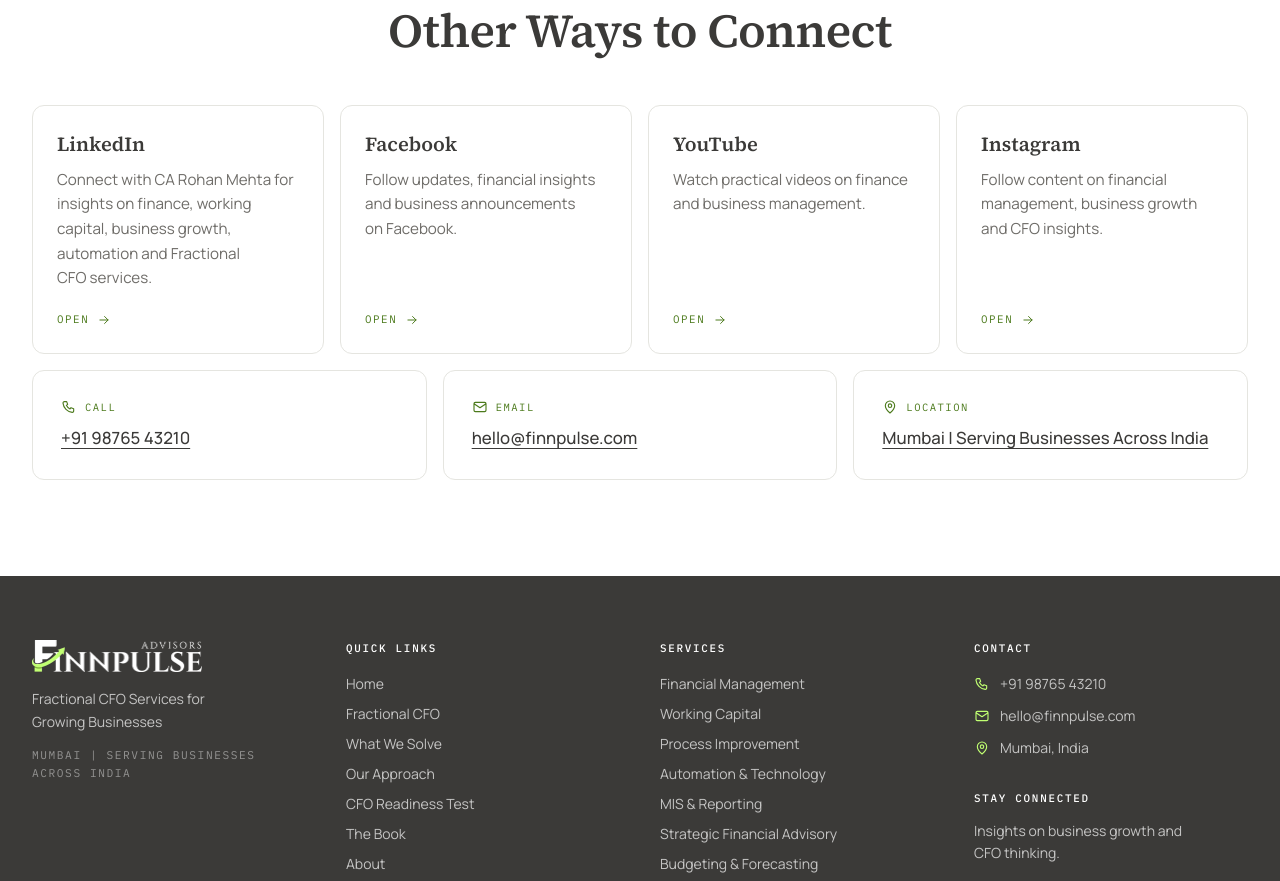
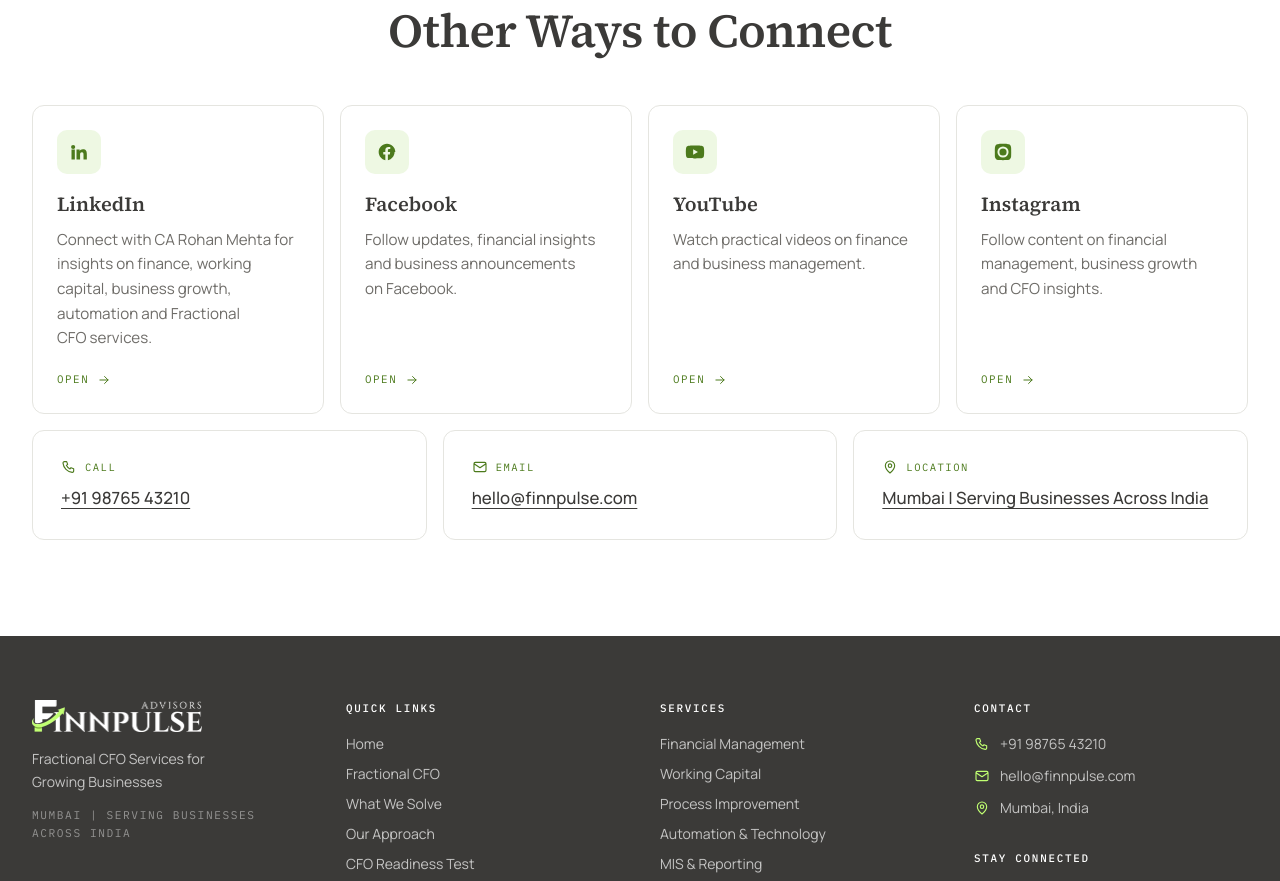
Before and after one commit to PROHIT-CoreTech/finnpulse-site, a Next.js app: page /contact in a window 1280 px wide. Shown: the part 2660-3541 px from the top of the page. Built offline with nearby package versions, Linux system fonts and the light colour scheme.

Commit message:
Add brand SVG icon badges to social cards on Contact page

```diff
--- a/src/app/contact/page.tsx
+++ b/src/app/contact/page.tsx
@@ -58,12 +58,16 @@
 
 const CONNECT = [
   { key: 'linkedin', label: 'LinkedIn', href: site.social.linkedin,
+    d: 'M4.98 3.5a2.5 2.5 0 1 1 0 5 2.5 2.5 0 0 1 0-5ZM3 9h4v12H3zM9 9h3.8v1.7h.05c.53-.95 1.83-1.95 3.77-1.95 4.03 0 4.78 2.5 4.78 5.75V21h-4v-5.6c0-1.34-.03-3.06-1.9-3.06-1.9 0-2.2 1.45-2.2 2.96V21H9z',
     body: 'Connect with CA Rohan Mehta for insights on finance, working capital, business growth, automation and Fractional CFO services.' },
   { key: 'facebook', label: 'Facebook', href: site.social.facebook,
+    d: 'M22 12c0-5.52-4.48-10-10-10S2 6.48 2 12c0 4.84 3.44 8.87 8 9.8V15H7.5v-3H10V9.69c0-2.47 1.47-3.83 3.72-3.83 1.08 0 2.21.19 2.21.19v2.43h-1.25c-1.23 0-1.61.76-1.61 1.54V12h2.74l-.44 3h-2.3v6.8c4.56-.93 8-4.96 8-9.8z',
     body: 'Follow updates, financial insights and business announcements on Facebook.' },
   { key: 'youtube', label: 'YouTube', href: site.social.youtube,
+    d: 'M23 12s0-3.6-.46-5.32a2.76 2.76 0 0 0-1.95-1.95C18.87 4.27 12 4.27 12 4.27s-6.87 0-8.59.46A2.76 2.76 0 0 0 1.46 6.7C1 8.4 1 12 1 12s0 3.6.46 5.3a2.76 2.76 0 0 0 1.95 1.95c1.72.46 8.59.46 8.59.46s6.87 0 8.59-.46a2.76 2.76 0 0 0 1.95-1.95C23 15.6 23 12 23 12ZM9.8 15.3V8.7l5.7 3.3z',
     body: 'Watch practical videos on finance and business management.' },
   { key: 'instagram', label: 'Instagram', href: site.social.instagram,
+    d: 'M12 2.2c3.2 0 3.6 0 4.85.07 1.17.05 1.8.25 2.23.41.56.22.96.48 1.38.9.42.42.68.82.9 1.38.16.42.36 1.06.41 2.23.06 1.25.07 1.63.07 4.81s0 3.56-.07 4.81c-.05 1.17-.25 1.8-.41 2.23-.22.56-.48.96-.9 1.38-.42.42-.82.68-1.38.9-.42.16-1.06.36-2.23.41-1.25.06-1.63.07-4.85.07s-3.6 0-4.85-.07c-1.17-.05-1.8-.25-2.23-.41a3.8 3.8 0 0 1-1.38-.9 3.8 3.8 0 0 1-.9-1.38c-.16-.42-.36-1.06-.41-2.23C2.21 15.56 2.2 15.18 2.2 12s0-3.56.07-4.81c.05-1.17.25-1.8.41-2.23.22-.56.48-.96.9-1.38.42-.42.82-.68 1.38-.9.42-.16 1.06-.36 2.23-.41C8.44 2.21 8.82 2.2 12 2.2Zm0 3.14A6.66 6.66 0 1 0 18.66 12 6.66 6.66 0 0 0 12 5.34Zm0 10.98A4.32 4.32 0 1 1 16.32 12 4.32 4.32 0 0 1 12 16.32Zm6.92-11.2a1.56 1.56 0 1 1-1.55-1.55 1.56 1.56 0 0 1 1.55 1.55Z',
     body: 'Follow content on financial management, business growth and CFO insights.' },
 ];
 
@@ -159,6 +163,9 @@
           {CONNECT.map((c) => (
             <a key={c.key} href={c.href} target="_blank" rel="noopener noreferrer"
                className="group flex h-full flex-col rounded-xl border border-hair bg-white p-6 transition-all hover:border-limeInk hover:shadow-card motion-safe:hover:-translate-y-0.5">
+              <div className="mb-4 flex h-11 w-11 items-center justify-center rounded-[10px] bg-limeSoft text-limeInk">
+                <svg viewBox="0 0 24 24" fill="currentColor" className="h-5 w-5" aria-hidden><path d={c.d} /></svg>
+              </div>
               <h3 className="font-display text-xl font-semibold text-charcoalDeep">{c.label}</h3>
               <p className="mt-2.5 text-[0.95rem] leading-relaxed text-charcoalSoft">{c.body}</p>
               <span className="mt-auto flex items-center gap-2 pt-5 font-mono text-[0.68rem] uppercase tracking-[0.14em] text-limeInk">
```
